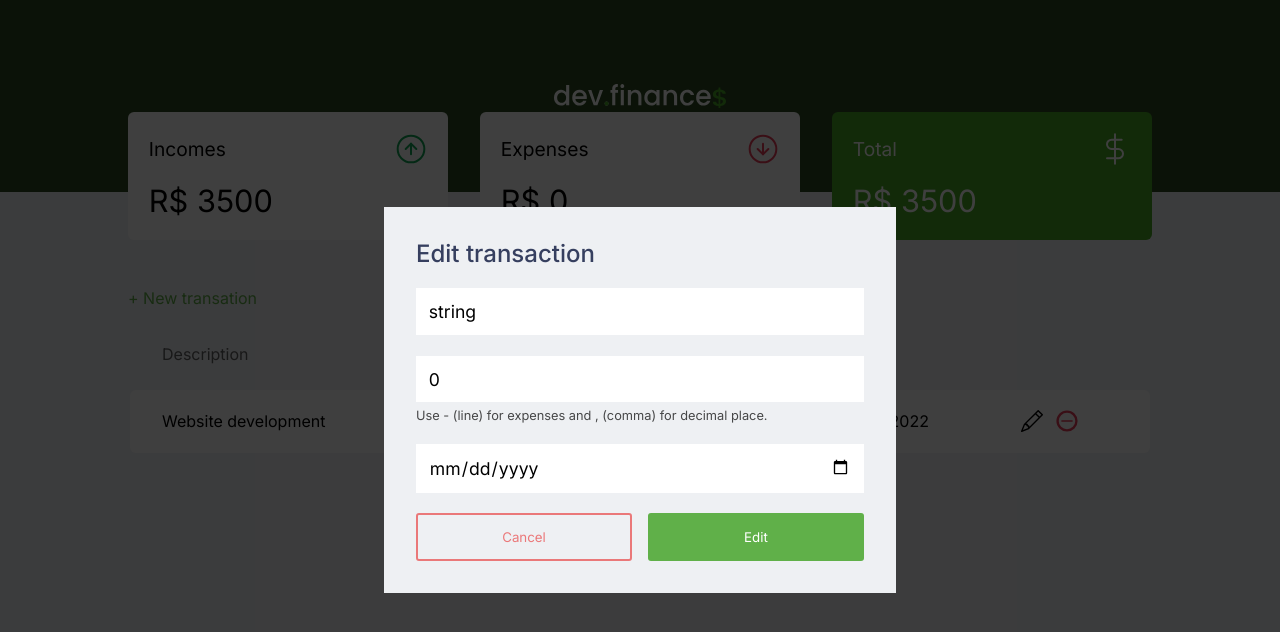
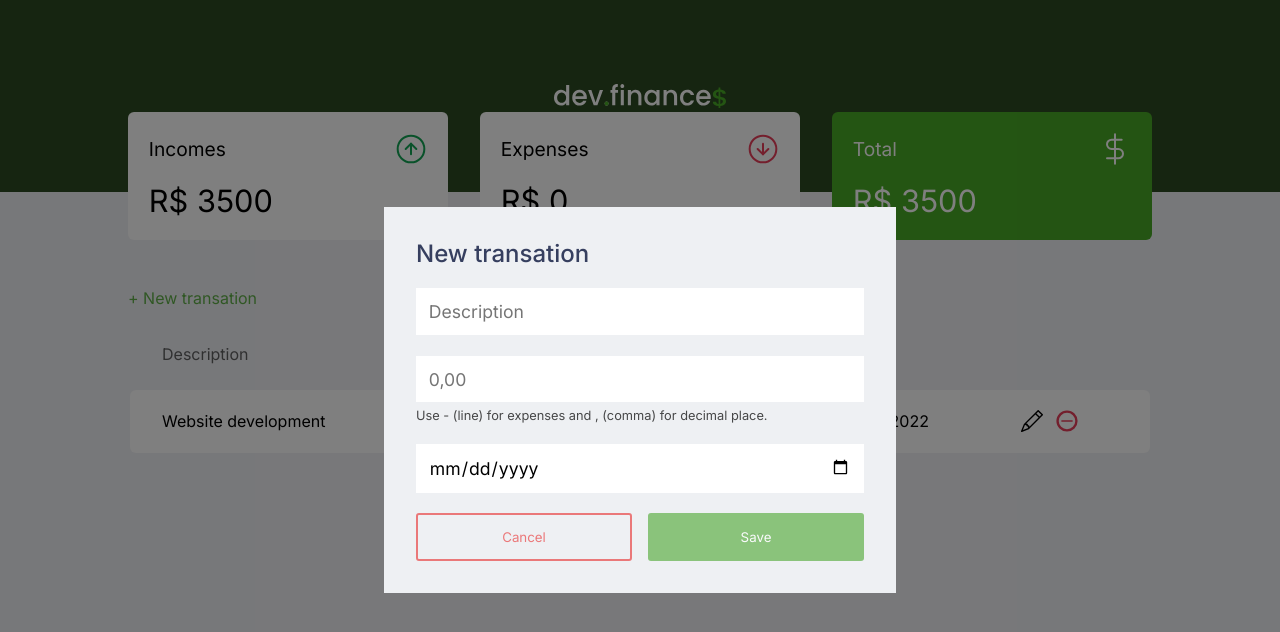
Before and after one commit to Diounata/dev.finance, a Next.js app: page / in a window 1280 px wide. Both pictures are taken after a click on the button "+ New transation". Shown: the top 632 px of the page. Built offline with nearby package versions, Linux system fonts and the light colour scheme.

Commit message:
Create: dynamic modal

```diff
--- a/src/Components/NewFinanceModal.tsx
+++ b/src/Components/Modal/EditingFinanceModal.tsx
@@ -1,8 +1,7 @@
-import { useState } from 'react';
-import styles from '../styles/Modal.module.scss';
+import { useEffect, useState } from 'react';
 
-import { useModal } from '../Contexts/ModalContext';
-import { useFinance } from '../Contexts/FinanceContext';
+import { useModal } from '@Contexts/ModalContext';
+import { useFinance } from '@Contexts/FinanceContext';
 
 interface FinanceProps {
     description: string;
@@ -13,15 +12,15 @@ interface FinanceProps {
     };
 }
 
-export default function NewFinanceModal() {
-    const { isModalOpen, changeModalState } = useModal();
-    const { addFinance } = useFinance();
+export default function EditingFinanceModal() {
+    const { changeModalState } = useModal();
+    const { editingFinance, editFinance } = useFinance();
 
-    const [description, setDescription] = useState('');
-    const [value, setValue] = useState('');
-    const [date, setDate] = useState('');
+    const [description, setDescription] = useState<string>();
+    const [value, setValue] = useState<string>();
+    const [date, setDate] = useState<string>();
 
-    function add() {
+    function edit(): void {
         const newFinance: FinanceProps = {
             description,
             value: Number(value),
@@ -31,18 +30,20 @@ export default function NewFinanceModal() {
             },
         };
 
-        addFinance(newFinance);
+        editFinance(newFinance, editingFinance.id);
         changeModalState(false);
-
-        setDescription('');
-        setValue('');
-        setDate('');
     }
 
+    useEffect(() => {
+        setDescription(editingFinance.description);
+        setValue(String(editingFinance.value));
+        setDate(editingFinance.date.domString);
+    }, [editingFinance]);
+
     return (
-        <div className={isModalOpen ? styles.modalContainer : styles.closed}>
+        <>
             <div>
-                <h2>New transation</h2>
+                <h2>Edit transaction</h2>
 
                 <div>
                     <input
@@ -69,11 +70,11 @@ export default function NewFinanceModal() {
                 <div>
                     <button onClick={() => changeModalState(false)}>Cancel</button>
 
-                    <button onClick={add} disabled={description && value && date ? false : true}>
-                        Save
+                    <button onClick={edit} disabled={description && value && date ? false : true}>
+                        Edit
                     </button>
                 </div>
             </div>
-        </div>
+        </>
     );
 }
--- a/src/Components/EditingFinanceModal.tsx
+++ b/src/Components/Modal/NewFinanceModal.tsx
@@ -1,8 +1,7 @@
 import { useState } from 'react';
-import styles from '../styles/Modal.module.scss';
 
-import { useModal } from '../Contexts/ModalContext';
-import { useFinance } from '../Contexts/FinanceContext';
+import { useModal } from '@Contexts/ModalContext';
+import { useFinance } from '@Contexts/FinanceContext';
 
 interface FinanceProps {
     description: string;
@@ -13,15 +12,15 @@ interface FinanceProps {
     };
 }
 
-export default function EditingFinanceModal() {
-    const { isModalOpen, changeModalState } = useModal();
-    const { editingFinance, editFinance } = useFinance();
+export default function NewFinanceModal() {
+    const { changeModalState } = useModal();
+    const { addFinance } = useFinance();
 
-    const [description, setDescription] = useState(editingFinance.description);
-    const [value, setValue] = useState(String(editingFinance.value));
-    const [date, setDate] = useState(editingFinance.date.domString);
+    const [description, setDescription] = useState('');
+    const [value, setValue] = useState('');
+    const [date, setDate] = useState('');
 
-    function edit(): void {
+    function add() {
         const newFinance: FinanceProps = {
             description,
             value: Number(value),
@@ -31,14 +30,18 @@ export default function EditingFinanceModal() {
             },
         };
 
-        editFinance(newFinance, editingFinance.id);
+        addFinance(newFinance);
         changeModalState(false);
+
+        setDescription('');
+        setValue('');
+        setDate('');
     }
 
     return (
-        <div className={isModalOpen ? styles.modalContainer : styles.closed}>
+        <>
             <div>
-                <h2>Edit transaction</h2>
+                <h2>New transation</h2>
 
                 <div>
                     <input
@@ -65,11 +68,11 @@ export default function EditingFinanceModal() {
                 <div>
                     <button onClick={() => changeModalState(false)}>Cancel</button>
 
-                    <button onClick={edit} disabled={description && value && date ? false : true}>
-                        Edit
+                    <button onClick={add} disabled={description && value && date ? false : true}>
+                        Save
                     </button>
                 </div>
             </div>
-        </div>
+        </>
     );
 }
--- /dev/null
+++ b/src/Components/Modal/index.tsx
@@ -0,0 +1,17 @@
+import styles from '@styles/Modal.module.scss';
+
+import NewFinanceModal from './NewFinanceModal';
+import EditingFinanceModal from './EditingFinanceModal';
+
+import { useModal } from '@Contexts/ModalContext';
+
+export default function Modal() {
+    const { isModalOpen, selectedModal } = useModal();
+
+    const modal = {
+        add: <NewFinanceModal />,
+        edit: <EditingFinanceModal />,
+    };
+
+    return <div className={isModalOpen ? styles.modalContainer : styles.closed}>{modal[selectedModal]}</div>;
+}
--- a/src/Components/Table/index.tsx
+++ b/src/Components/Table/index.tsx
@@ -5,12 +5,12 @@ import TableBody from './TableBody';
 import { useModal } from '@Contexts/ModalContext';
 
 export default function Table() {
-    const { changeModalState } = useModal();
+    const { selectModal} = useModal();
 
     return (
         <>
             <div className={styles.addTransationContainer}>
-                <button onClick={() => changeModalState(true)}>+ New transation</button>
+                <button onClick={() => selectModal('add')}>+ New transation</button>
             </div>
 
             <table className={styles.tableContainer}>
--- a/src/Contexts/FinanceContext.tsx
+++ b/src/Contexts/FinanceContext.tsx
@@ -1,6 +1,7 @@
 import { createContext, ReactNode, useContext, useEffect, useState } from 'react';
 
 import * as sampleEditingPlayer from '@utils/sampleEditingPlayer.json';
+import { useModal } from './ModalContext';
 
 export const FinanceContext = createContext({} as ContextProps);
 
@@ -52,6 +53,8 @@ export function FinanceContextProvider({ children }: ChildrenProps) {
     const [financeCard, setFinanceCard] = useState({} as FinanceCardProps);
     const [editingFinance, setEditingFinance] = useState<EditingFinanceProps>(sampleEditingPlayer);
 
+    const { selectModal } = useModal();
+
     function addFinance(value: FinanceProps): void {
         const newArray = [value, ...finance];
 
@@ -74,6 +77,7 @@ export function FinanceContextProvider({ children }: ChildrenProps) {
         const newEditingFinance = { ...finance[id], id };
 
         setEditingFinance(newEditingFinance);
+        selectModal('edit');
     }
 
     useEffect(() => {
--- a/src/Contexts/ModalContext.tsx
+++ b/src/Contexts/ModalContext.tsx
@@ -1,25 +1,36 @@
 import { createContext, ReactNode, useContext, useState } from 'react';
 
-export const ModalContext = createContext({} as ModalProps);
+export const ModalContext = createContext({} as ContextProps);
 
 interface ChildrenProps {
     children: ReactNode;
 }
 
-interface ModalProps {
+type SelectedModalProps = 'add' | 'edit';
+
+interface ContextProps {
     isModalOpen: boolean;
+    selectedModal: SelectedModalProps;
+
     changeModalState(value: boolean): void;
+    selectModal(newSelectedModal: SelectedModalProps): void;
 }
 
 export function ModalContextProvider({ children }: ChildrenProps) {
     const [isModalOpen, setIsModalOpen] = useState(false);
+    const [selectedModal, setSelectedModal] = useState<SelectedModalProps>('add');
 
-    function changeModalState(value: boolean) {
+    function changeModalState(value: boolean): void {
         setIsModalOpen(value);
     }
 
+    function selectModal(newSelectedModal: SelectedModalProps): void {
+        setSelectedModal(newSelectedModal);
+        setIsModalOpen(true);
+    }
+
     return (
-        <ModalContext.Provider value={{ isModalOpen, changeModalState }}>
+        <ModalContext.Provider value={{ isModalOpen, selectedModal, changeModalState, selectModal }}>
             {children}
         </ModalContext.Provider>
     );
--- a/src/pages/index.tsx
+++ b/src/pages/index.tsx
@@ -2,8 +2,7 @@ import Header from '../Components/Header';
 import Cards from '../Components/Cards';
 import Table from '../Components/Table';
 import Footer from '../Components/Footer';
-import NewFinanceModal from '@Components/NewFinanceModal';
-import EditingFinanceModal from '@Components/EditingFinanceModal';
+import Modal from '@Components/Modal';
 
 import { ModalContextProvider } from '../Contexts/ModalContext';
 import { FinanceContextProvider } from '../Contexts/FinanceContext';
@@ -20,8 +19,7 @@ export default function Home() {
                     <Footer />
                 </div>
 
-                <NewFinanceModal />
-                <EditingFinanceModal />
+                <Modal />
             </FinanceContextProvider>
         </ModalContextProvider>
     );
```
